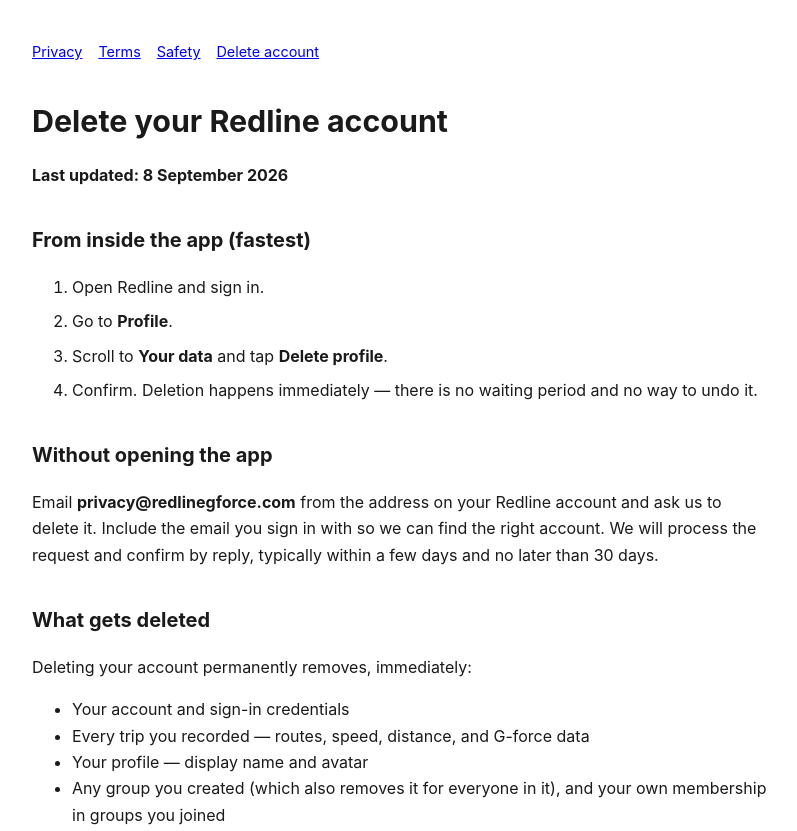
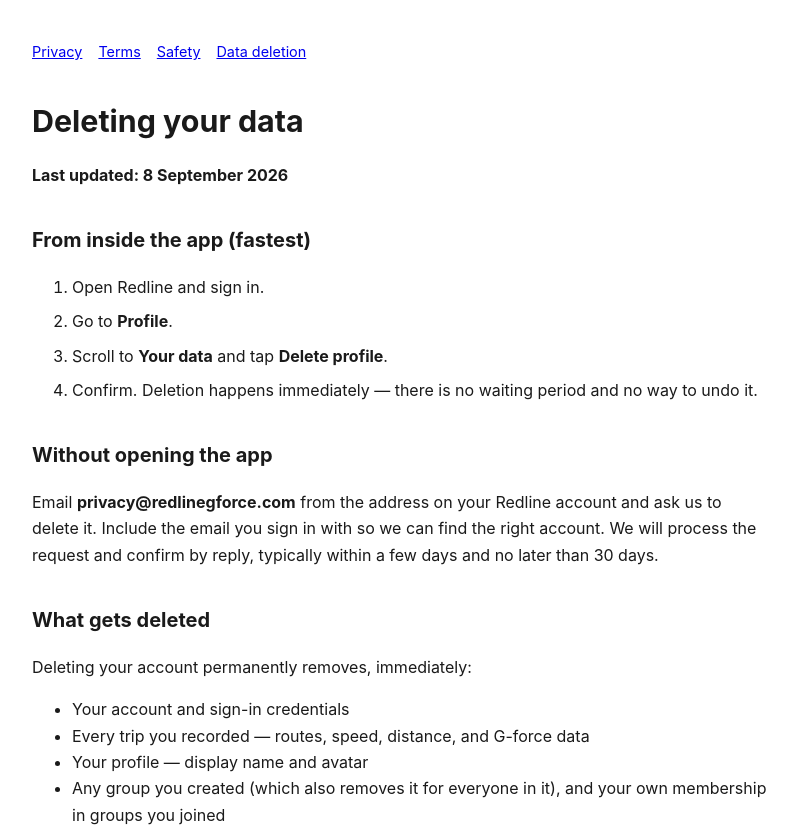
Before and after one commit to PanayiotisPh/Redline-Legal, a plain HTML site: page data-deletion.html in a window 1280 px wide. Shown: the top 831 px of the page, without its empty margins (240-1037 px from the left). Drawn offline with Linux system fonts and the light colour scheme.

Commit message:
Rename delete-account.html to data-deletion.html
The old name reads as an action endpoint (like it deletes on load) rather
than as an information page describing how to request deletion. Renamed
along with the nav label and page title so nothing on the page still implies
an action.

Co-Authored-By: Claude Opus 5 <noreply@anthropic.com>

```diff
--- a/delete-account.html
+++ b/data-deletion.html
@@ -3,7 +3,7 @@
 <head>
 <meta charset="utf-8">
 <meta name="viewport" content="width=device-width, initial-scale=1">
-<title>Redline — Delete your account</title>
+<title>Redline — Data deletion</title>
 <style>
 :root { color-scheme: light dark; }
 body {
@@ -32,8 +32,8 @@ ol > li { margin-bottom: .5rem; }
 </style>
 </head>
 <body>
-<nav><a href="./privacy.html">Privacy</a><a href="./terms.html">Terms</a><a href="./safety.html">Safety</a><a href="./delete-account.html">Delete account</a></nav>
-<h1>Delete your Redline account</h1>
+<nav><a href="./privacy.html">Privacy</a><a href="./terms.html">Terms</a><a href="./safety.html">Safety</a><a href="./data-deletion.html">Data deletion</a></nav>
+<h1>Deleting your data</h1>
 <p><strong>Last updated: 8 September 2026</strong></p>
 
 <h2>From inside the app (fastest)</h2>
```
